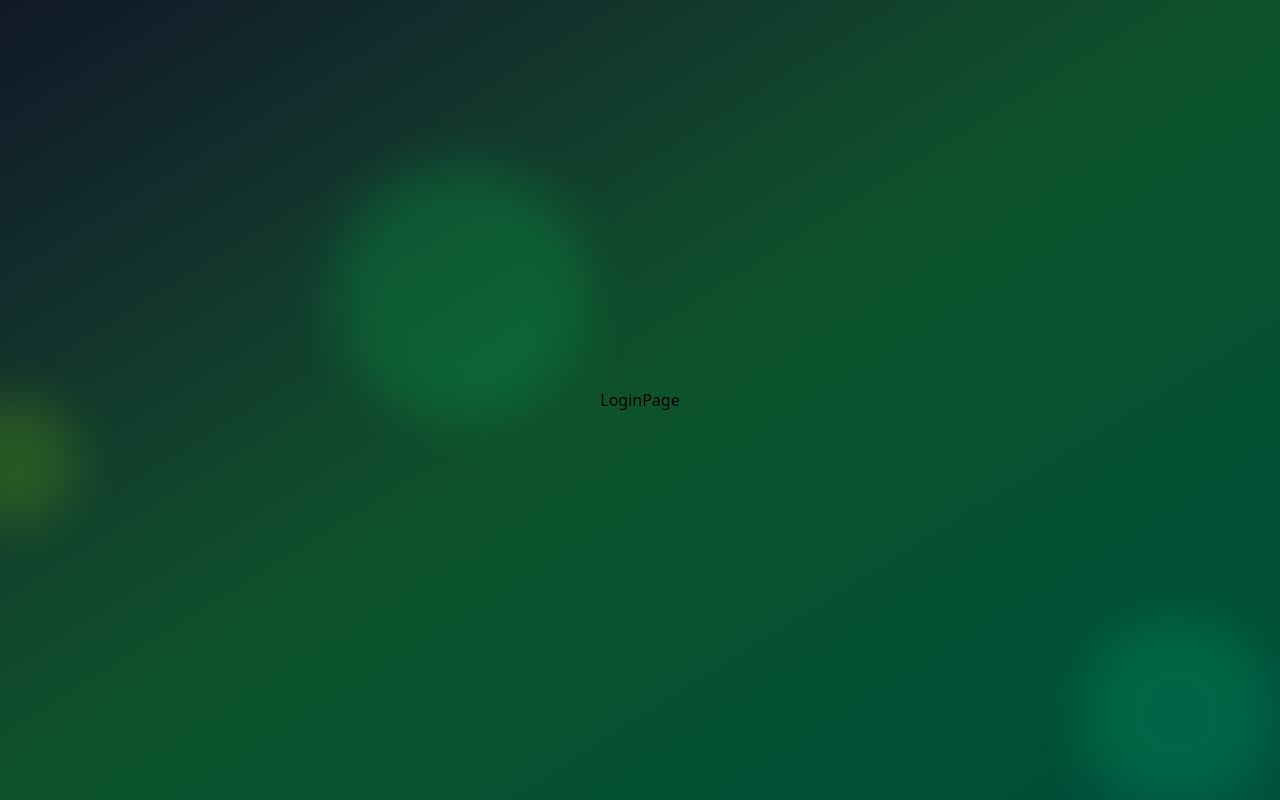
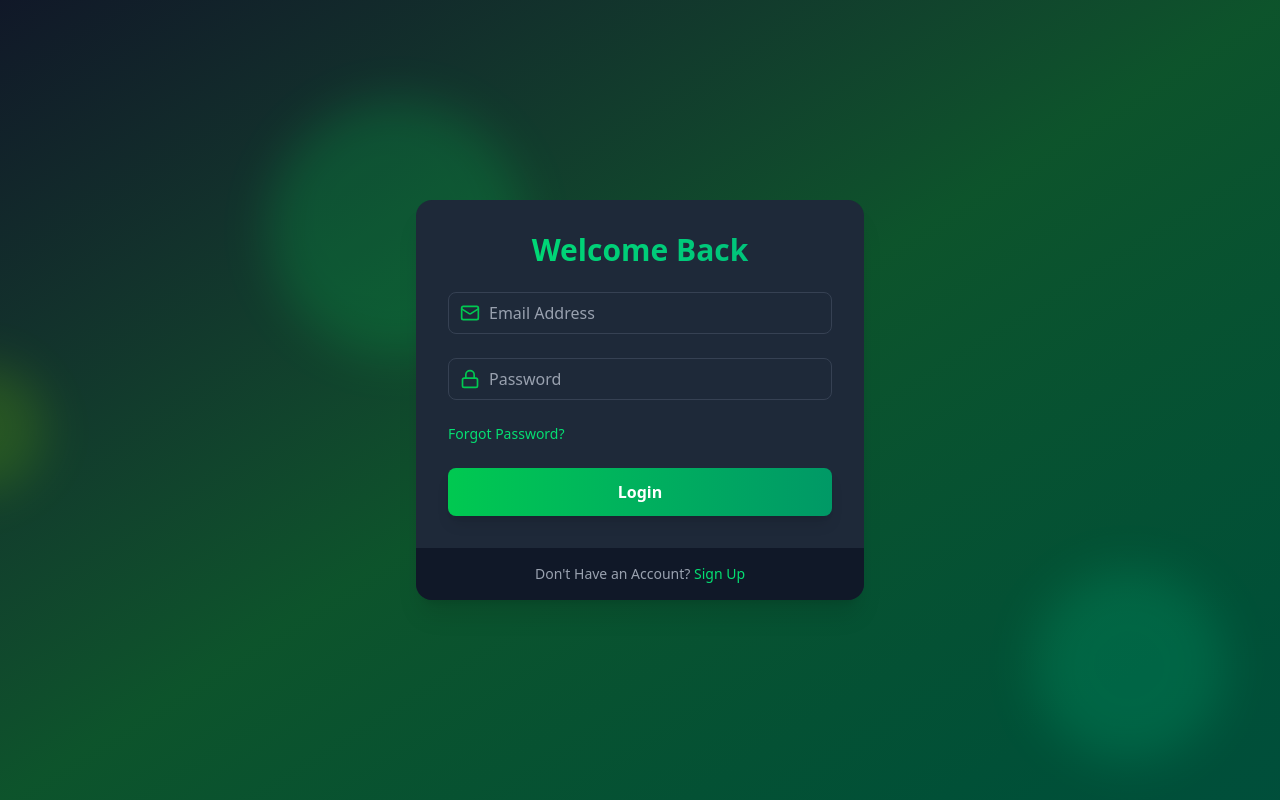
Before and after one commit to jimit8929/Advance_Authentication, a React (Vite) app in the folder Frontend/: page /login in a window 1280 px wide. Built offline with nearby package versions, Linux system fonts and the light colour scheme.

Commit message:
Login and EmailVerificationPage

```diff
--- a/Frontend/src/App.jsx
+++ b/Frontend/src/App.jsx
@@ -10,6 +10,7 @@ import LoginPage from "./Pages/LoginPage";
 
 
 import {Route , Routes} from "react-router-dom";
+import EmailVerificationPage from "./Pages/EmailVerificationPage";
 
 
 const App = () => {
@@ -46,6 +47,7 @@ const App = () => {
           <Route path="/" element={"Home"}/>
           <Route path="/signup" element={<SignUpPage/>}/>
           <Route path="/login" element={<LoginPage/>}/>
+          <Route path="/verify-email" element={<EmailVerificationPage/>}/>
       </Routes>
 
     </div>
--- /dev/null
+++ b/Frontend/src/Pages/EmailVerificationPage.jsx
@@ -0,0 +1,116 @@
+import React, { useEffect, useRef, useState } from "react";
+import { useNavigate } from "react-router-dom";
+import { motion } from "motion/react";
+
+const EmailVerificationPage = () => {
+  const [code, setCode] = useState(["", "", "", "", "", ""]);
+  const inputRefs = useRef([]);
+  const navigate = useNavigate();
+
+ const handleChange = (index, value) => {
+  // keep only digits
+  const digits = value.replace(/\D/g, "");
+
+  // shallow copy
+  const newCode = [...code];
+
+  if (digits.length > 1) {
+    // user pasted something — fill from start of the paste
+    const pasted = digits.slice(0, 6).split("");
+    for (let i = 0; i < 6; i++) {
+      newCode[i] = pasted[i] ?? "";
+    }
+    setCode(newCode);
+
+    // find first empty slot, otherwise focus last
+    let focusIndex = newCode.findIndex(d => d === "");
+    if (focusIndex === -1) focusIndex = 5;
+    inputRefs.current[focusIndex]?.focus();
+    return;
+  }
+
+  // single char (or empty)
+  newCode[index] = digits; // digits is "" or "7"
+  setCode(newCode);
+
+  // move forward if user typed a digit
+  if (digits && index < 5) {
+    inputRefs.current[index + 1]?.focus();
+  }
+};
+
+
+  const handleSubmit = (e) => {
+    e.preventDefault();
+
+    const verificationCode = code.join("");
+    console.log(`Verification code submitted ${verificationCode}`);
+  }
+
+
+  //auto submit
+  useEffect(() => {
+    if(code.every(digit => digit !== "")){
+      handleSubmit(new Event("submit"));
+    }
+  })
+
+
+
+  const handleKeyDown = (index, e) => {
+    if(e.key === "Backspace" && !code[index] && index > 0){
+      inputRefs.current[index-1].focus();
+    }
+  };
+
+  const isLoading = false;
+
+  return (
+    <div className="max-w-md w-full bg-gray-800 bg-opacity-50 backdrop-filter backdrop-blur-xl rounded-2xl shadow-xl overflow-hidden">
+      <motion.div
+        initial={{ opacity: 0, y: -50 }}
+        animate={{ opacity: 1, y: 0 }}
+        transition={{ duration: 0.5 }}
+        className="bg-gray-800 bg-opacity-50 backdrop-filter backdrop-blur-xl rounded-2xl shadow-2xl p-8 w-full max-w-md"
+      >
+        <h2 className="text-3xl font-bold mb-6 text-center bg-gradient-to-r from-gray-400 to-emerald-500 text-transparent bg-clip-text">
+          Verify Your Email
+        </h2>
+
+        <p className="text-center text-gray-300 mb-6">
+          Enter the 6-Digit code send to your email address.
+        </p>
+
+        <form onSubmit={handleSubmit} className="space-y-6">
+          <div className="flex justify-between">
+            {code.map((digit, index) => (
+              <input
+                type="text"
+                key={index}
+                ref={(eL) => (inputRefs.current[index] = eL)}
+                maxLength="6"
+                value={digit}
+                onChange={(e) => handleChange(index, e.target.value)}
+                onKeyDown={(e) => handleKeyDown(index, e)}
+                className="w-12 h-12 text-center text-2xl font-bold bg-gray-700 text-white border-2 border-gray-300 rounded-lg focus:border-green-500 focus:outline-none"
+              />
+            ))}
+          </div>
+
+            <motion.button
+						whileHover={{ scale: 1.05 }}
+						whileTap={{ scale: 0.95 }}
+						type='submit'
+						disabled={isLoading || code.some((digit) => !digit)}
+						className='w-full bg-gradient-to-r from-green-500 to-emerald-600 text-white font-bold py-3 px-4 rounded-lg shadow-lg hover:from-green-600 hover:to-emerald-700 focus:outline-none focus:ring-2 focus:ring-green-500 focus:ring-opacity-50 disabled:opacity-50'
+					>
+						{isLoading ? "Verifying..." : "Verify Email"}
+					</motion.button>
+
+        </form>
+      </motion.div>
+    </div>
+  );
+};
+
+export default EmailVerificationPage;
--- a/Frontend/src/Pages/LoginPage.jsx
+++ b/Frontend/src/Pages/LoginPage.jsx
@@ -1,9 +1,76 @@
-import React from 'react'
+import React, { useState } from "react";
+import { motion } from "motion/react";
+import { Mail, Lock, Loader } from "lucide-react";
+import { Link } from "react-router-dom";
+import Input from "../components/Input";
 
 const LoginPage = () => {
+  const [email, setEmail] = useState("");
+  const [password, setPassword] = useState("");
+  const isLoading = false;
+
+  const handleLogin = (e) => {
+    e.preventDefault();
+  };
+
   return (
-    <div>LoginPage</div>
-  )
-}
+    <motion.div
+      initial={{ opacity: 0, y: 20 }}
+      animate={{ opacity: 1, y: 0 }}
+      transition={{ duration: 0.5 }}
+      className="max-w-md w-full bg-gray-800 bg-opacity-50 backdrop-filter backdrop-blur-2xl rounded-2xl shadow-xl overflow-hidden"
+    >
+      <div className="p-8">
+        <h2 className="text-3xl font-bold mb-6 text-center bg-gradient-to-r from-green-400 to-emerald-500 text-transparent bg-clip-text">
+          Welcome Back
+        </h2>
 
-export default LoginPage
+        <form onSubmit={handleLogin}>
+          <Input
+            icon={Mail}
+            type="email"
+            placeholder="Email Address"
+            value={email}
+            onChange={(e) => setEmail(e.target.value)}
+          />
+
+          <Input
+            icon={Lock}
+            type="password"
+            placeholder="Password"
+            value={password}
+            onChange={(e) => setPassword(e.target.value)}
+          />
+
+          <div className="flex items-center mb-6">
+            <Link
+              to="/forgot-password"
+              className="text-sm text-green-400 hover:underline"
+            >
+              Forgot Password?
+            </Link>
+          </div>
+
+          <motion.button
+            className="w-full py-3 px-4 bg-gradient-to-r from-green-500 to-emerald-600 text-white font-bold rounded-lg shadow-lg hover:from-green-600 hover:to-emerald-700 focus:outline-none focus:ring-2 focus:ring-green-500 focus:ring-offset-2 focus:ring-offset-gray-900 transition duration-200"
+            whileHover={{ scale: 1.02 }}
+            whileTap={{ scale: 0.95 }}
+            type="submit"
+          >
+            {isLoading ? <Loader className="w-6 h-6 animate-spin mx-auto"/> : "Login"}
+          </motion.button>
+        </form>
+      </div>
+
+    <div className="px-8 py-4 bg-gray-900 bg-opacity-50 flex justify-center">
+      <p className="text-sm text-gray-400">
+        Don't Have an Account?{"  "}
+        <Link to="/signup" className="text-green-400 hover:underline">Sign Up</Link>
+      </p>
+    </div>
+
+    </motion.div>
+  );
+};
+
+export default LoginPage;
```
